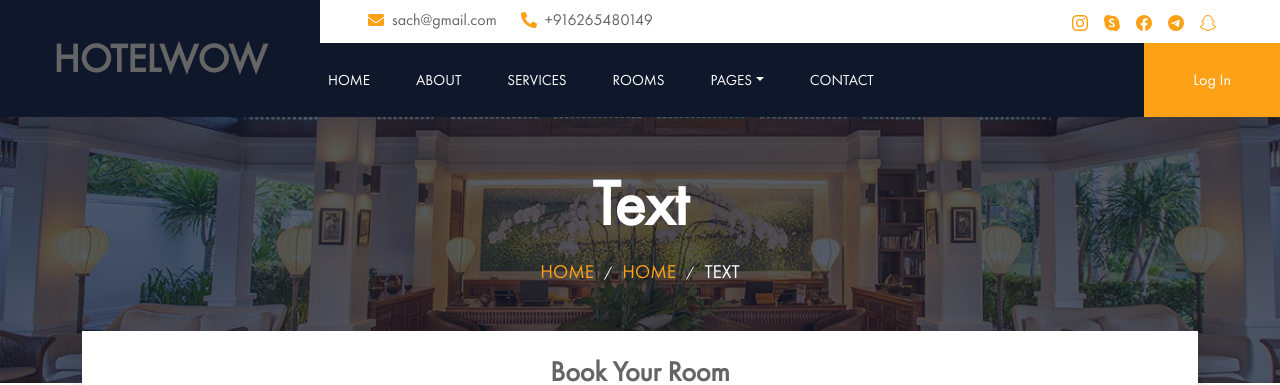
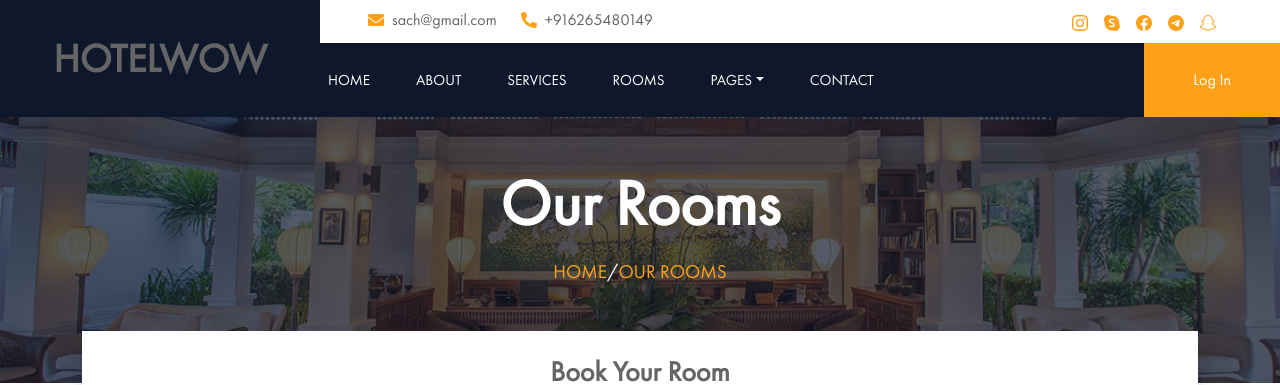
Before and after one commit to sachinsharma62/hotel-react-site, a React (Create React App) app: page /rooms in a window 1280 px wide. Shown: the top 385 px of the page. Built offline with nearby package versions, Linux system fonts and the light colour scheme.

Commit message:
refresh issue

```diff
--- a/src/common/Bookings/index.js
+++ b/src/common/Bookings/index.js
@@ -1,5 +1,6 @@
 import { useEffect, useState } from "react";
 import { Container, Row, Col } from "react-bootstrap";
+import PageHeader from "../PageHeader";
 
 function Bookings() {
 
@@ -11,8 +12,10 @@ function Bookings() {
   }, []);
 
   return (
+    <>
+    <PageHeader />
     <Container className='py-5'>
-      <h2 className='text-center mb-4'>My Bookings</h2>
+
       <Row>
         {bookings.length > 0 ? (
           bookings.map((room, index) => (
@@ -36,6 +39,7 @@ function Bookings() {
         )}
       </Row>
     </Container>
+    </>
   );
 }
 
--- a/src/common/PageHeader/index.js
+++ b/src/common/PageHeader/index.js
@@ -1,15 +1,42 @@
 import './index.scss';
-import {Col, Container , Row } from 'react-bootstrap';
+import { Col, Container, Row } from 'react-bootstrap';
 import PageHeaderForm from '../PageHeaderForm';
+import { useLocation } from 'react-router-dom';
+
 function PageHeader() {
+  const location = useLocation();
+
+  // ✅ Function to get Page Title dynamically
+  const getPageTitle = () => {
+    const path = location.pathname;
+    switch (path) {
+      case "/":
+        return "Home";
+      case "/about":
+        return "About Us";
+      case "/rooms":
+        return "Our Rooms";
+      case "/contact":
+        return "Contact Us";
+        case "/bookings":
+          return "Your Bookings";
+          case "/services":
+        return "Our Services";
+      default:
+        return path.replace("/", "").replace("-", " ") || "Page Not Found";
+    }
+  };
+
   return (
     <>
       <Container fluid className='page-header p-0 mb-5 text-center'>
         <div className='page-header-inner py-5'>
           <Row className='m-0'>
             <Col span={12} className='pb-5'>
-            <h1>Text</h1>
-            <small className='textPrimary'>Home <span >/</span>Home <span>/</span><span>Text</span></small>
+              <h1>{getPageTitle()}</h1>
+              <small className='textPrimary'>
+                Home <span>/</span> {getPageTitle()}
+              </small>
             </Col>
           </Row>
         </div>
```
Also changed, not shown: 1 other file (tests, documents, lock files or other folders). Lines whose indentation alone changed are shown as unchanged.
